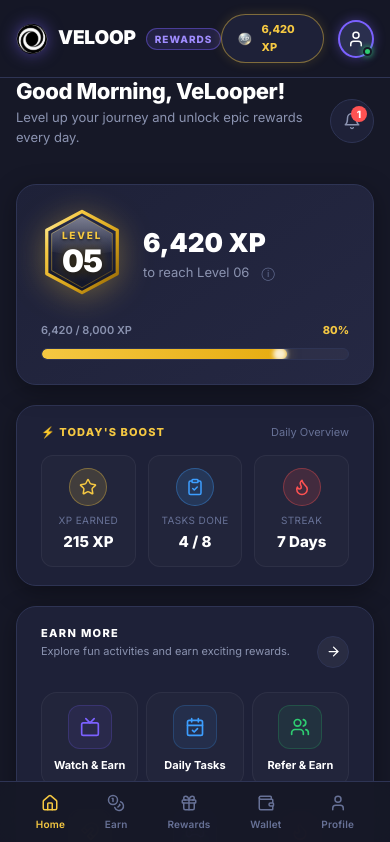
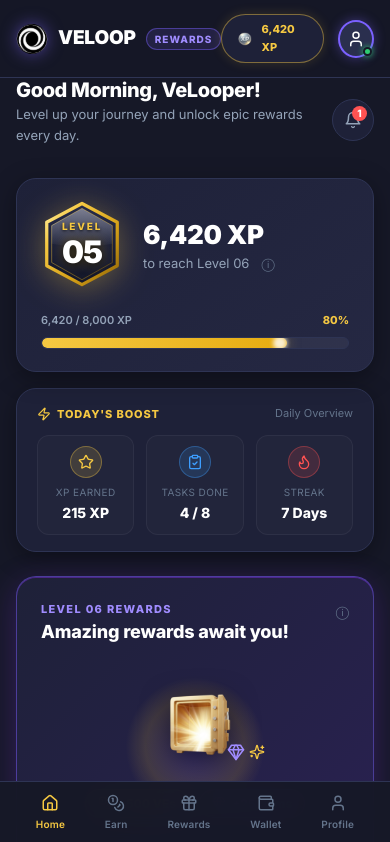
Before and after one commit to rajeevkumardigicbyte/VELoop_Levora, a React (Vite) app: page /Lvl-Dashboard in a window 390 px wide. Shown: the top 842 px of the page. Built offline with nearby package versions, Linux system fonts and the light colour scheme.

Commit message:
feat: executive gamified fintech layout with semantic HTML5 landmarks and balanced symmetry

```diff
--- a/src/components/EarnMoreXP/EarnMoreXP.jsx
+++ b/src/components/EarnMoreXP/EarnMoreXP.jsx
@@ -128,25 +128,31 @@
   const listToRender = activeTab === 'active' ? activeActivities : upcomingConcepts
 
   return (
-    <section className={styles.section}>
+    <section aria-labelledby="earn-heading" className={styles.section}>
       {/* Header from Screen 4 */}
       <div className={styles.sectionHead}>
         <div>
-          <h2 className={styles.screen4Title}>EARN & LEVEL UP</h2>
+          <h2 id="earn-heading" className={styles.screen4Title}>EARN & LEVEL UP</h2>
           <p className={styles.screen4Subtitle}>
             Complete activities. Earn XP. Climb levels. Get rewards.
           </p>
         </div>
 
         {/* Tab Segment (Section 23 & 47) */}
-        <div className={styles.tabSegment}>
+        <div className={styles.tabSegment} role="tablist" aria-label="Earning categories">
           <button
+            type="button"
+            role="tab"
+            aria-selected={activeTab === 'active'}
             className={`${styles.tabBtn} ${activeTab === 'active' ? styles.tabBtnActive : ''}`}
             onClick={() => setActiveTab('active')}
           >
             Active Tasks (6)
           </button>
           <button
+            type="button"
+            role="tab"
+            aria-selected={activeTab === 'upcoming'}
             className={`${styles.tabBtn} ${activeTab === 'upcoming' ? styles.tabBtnActive : ''}`}
             onClick={() => setActiveTab('upcoming')}
           >
--- a/src/components/LevelHero/LevelHero.jsx
+++ b/src/components/LevelHero/LevelHero.jsx
@@ -4,12 +4,7 @@
   Star,
   ClipboardCheck,
   Flame,
-  Tv,
-  CalendarCheck,
-  Users,
-  Magnet,
-  Gamepad2,
-  ArrowRight,
+  Zap,
 } from 'lucide-react'
 import LevelBadgeHex from '../shared/LevelBadgeHex'
 import InfoTooltip from '../InfoTooltip/InfoTooltip'
@@ -43,11 +38,11 @@
   const pct = data.xpPercent
 
   return (
-    <section className={styles.hero}>
+    <div className={styles.hero}>
       {/* Top Greeting Bar (Screen 1) */}
       <div className={styles.greetingBar}>
         <div>
-          <h1 className={styles.greetingTitle}>
+          <h1 id="hero-greeting" className={styles.greetingTitle}>
             Good Morning, VeLooper!
           </h1>
           <p className={styles.greetingSub}>
@@ -56,19 +51,20 @@
         </div>
         <div className={styles.greetingActions}>
           <button
+            type="button"
             className={styles.notificationBtn}
             onClick={onTriggerLevelUp}
             title="Preview Level Up Celebration"
-            aria-label="Notification"
+            aria-label="1 Unread Notification - Preview Level Up"
           >
             <Bell size={18} className={styles.bellIcon} />
-            <span className={styles.notifBadge}>1</span>
+            <span className={styles.notifBadge} aria-hidden="true">1</span>
           </button>
         </div>
       </div>
 
       {/* Main Level Progress Card (Screen 1) */}
-      <div className={styles.levelCard}>
+      <article aria-labelledby="current-level-heading" className={styles.levelCard}>
         <div className={styles.levelCardTop}>
           <div className={styles.levelMainInfo}>
             <div className={styles.badgeWrapper}>
@@ -76,7 +72,7 @@
             </div>
 
             <div className={styles.levelMeta}>
-              <div className={styles.xpBig}>
+              <div id="current-level-heading" className={styles.xpBig}>
                 {animStart ? xpCount.toLocaleString() : '0'} XP
               </div>
               <div className={styles.xpToNext}>
@@ -93,7 +89,14 @@
             <span>{data.currentXP?.toLocaleString()} / {data.requiredXP?.toLocaleString()} XP</span>
             <span className={styles.progressPct}>{pct}%</span>
           </div>
-          <div className={styles.progressBarTrack}>
+          <div
+            className={styles.progressBarTrack}
+            role="progressbar"
+            aria-valuenow={pct}
+            aria-valuemin={0}
+            aria-valuemax={100}
+            aria-label={`Progress to Level ${data.nextLevel}: ${pct}%`}
+          >
             <div
               className={styles.progressBarFill}
               style={{
@@ -105,18 +108,21 @@
             </div>
           </div>
         </div>
-      </div>
+      </article>
 
-      {/* Today's Boost Card (Screen 1) */}
-      <div className={styles.boostCard}>
+      {/* Today's Boost Telemetry Card (Screen 1) */}
+      <section aria-labelledby="todays-boost-heading" className={styles.boostCard}>
         <div className={styles.boostHeader}>
-          <span className={styles.boostTitle}>⚡ TODAY'S BOOST</span>
+          <div className={styles.boostTitleWrap}>
+            <Zap size={14} className={styles.boostZap} aria-hidden="true" />
+            <h2 id="todays-boost-heading" className={styles.boostTitle}>TODAY'S BOOST</h2>
+          </div>
           <span className={styles.boostSubtitle}>Daily Overview</span>
         </div>
         <div className={styles.boostGrid}>
           <div className={styles.boostItem}>
             <div className={`${styles.boostIconWrap} ${styles.boostIconXP}`}>
-              <Star size={18} color="#F5C842" />
+              <Star size={16} color="#F5C842" aria-hidden="true" />
             </div>
             <span className={styles.boostLabel}>XP Earned</span>
             <span className={styles.boostVal}>215 XP</span>
@@ -124,7 +130,7 @@
 
           <div className={styles.boostItem}>
             <div className={`${styles.boostIconWrap} ${styles.boostIconTasks}`}>
-              <ClipboardCheck size={18} color="#3D9EFF" />
+              <ClipboardCheck size={16} color="#3D9EFF" aria-hidden="true" />
             </div>
             <span className={styles.boostLabel}>Tasks Done</span>
             <span className={styles.boostVal}>4 / 8</span>
@@ -132,54 +138,14 @@
 
           <div className={styles.boostItem}>
             <div className={`${styles.boostIconWrap} ${styles.boostIconStreak}`}>
-              <Flame size={18} color="#FF5252" />
+              <Flame size={16} color="#FF5252" aria-hidden="true" />
             </div>
             <span className={styles.boostLabel}>Streak</span>
             <span className={styles.boostVal}>7 Days</span>
           </div>
         </div>
-      </div>
-
-      {/* Earn More 6-Tile Grid (Screen 1) */}
-      <div className={styles.earnMoreSection}>
-        <div className={styles.earnMoreHeader}>
-          <div>
-            <h3 className={styles.earnMoreTitle}>EARN MORE</h3>
-            <p className={styles.earnMoreSub}>Explore fun activities and earn exciting rewards.</p>
-          </div>
-          <a href="#earn" className={styles.earnMoreArrowBtn} title="View all earning activities">
-            <ArrowRight size={15} />
-          </a>
-        </div>
-
-        <div className={styles.quickTilesGrid}>
-          {[
-            { id: 'watch',  icon: Tv,            name: 'Watch & Earn', color: '#7B61FF', link: '#earn' },
-            { id: 'tasks',  icon: CalendarCheck, name: 'Daily Tasks',  color: '#3D9EFF', link: '#earn' },
-            { id: 'refer',  icon: Users,         name: 'Refer & Earn', color: '#2ECC71', link: '#earn' },
-            { id: 'game',   icon: Magnet,        name: 'XP Catcher',   color: '#F5C842', link: '#arcade' },
-            { id: 'mini',   icon: Gamepad2,      name: 'Mini Games',   color: '#A08CFF', link: '#arcade' },
-            { id: 'streak', icon: Flame,         name: 'Streak Bonus', color: '#FF5252', link: '#earn' },
-          ].map((tile) => {
-            const IconComp = tile.icon
-            return (
-              <a key={tile.id} href={tile.link} className={styles.quickTile}>
-                <div
-                  className={styles.quickTileIcon}
-                  style={{
-                    background: `${tile.color}15`,
-                    borderColor: `${tile.color}35`,
-                  }}
-                >
-                  <IconComp size={20} color={tile.color} />
-                </div>
-                <span className={styles.quickTileName}>{tile.name}</span>
-              </a>
-            )
-          })}
-        </div>
-      </div>
-    </section>
+      </section>
+    </div>
   )
 }
 
--- a/src/components/LevelHero/LevelHero.module.css
+++ b/src/components/LevelHero/LevelHero.module.css
@@ -1,12 +1,15 @@
 /* ============================================================
    LEVEL HERO — Styles (Screen 1 from PDF Page 33)
+   Clean Executive Gamified Design
    ============================================================ */
 
 .hero {
   position: relative;
   display: flex;
   flex-direction: column;
-  gap: 20px;
+  justify-content: space-between;
+  gap: 16px;
+  height: 100%;
 }
 
 /* Greeting Bar */
@@ -14,10 +17,11 @@
   display: flex;
   justify-content: space-between;
   align-items: center;
+  min-height: 52px;
 }
 
 .greetingTitle {
-  font-size: clamp(22px, 3.2vw, 32px);
+  font-size: clamp(20px, 2.6vw, 28px);
   font-weight: 800;
   color: var(--text-primary);
   letter-spacing: -0.02em;
@@ -37,13 +41,12 @@
 .notificationBtn {
   background: var(--bg-card);
   border: 1px solid var(--border);
-  width: 44px;
-  height: 44px;
+  width: 42px;
+  height: 42px;
   border-radius: 50%;
   display: flex;
   align-items: center;
   justify-content: center;
-  font-size: 18px;
   position: relative;
   cursor: pointer;
   transition: all var(--transition-fast);
@@ -73,8 +76,8 @@
   color: #fff;
   font-size: 10px;
   font-weight: 800;
-  width: 16px;
-  height: 16px;
+  width: 15px;
+  height: 15px;
   border-radius: 50%;
   display: flex;
   align-items: center;
@@ -86,13 +89,19 @@
   background: var(--grad-card);
   border: 1px solid var(--border);
   border-radius: var(--radius-xl);
-  padding: 24px;
+  padding: 22px 24px;
   box-shadow: var(--shadow-card);
   display: flex;
   flex-direction: column;
-  gap: 20px;
+  gap: 18px;
   position: relative;
   overflow: hidden;
+  transition: border-color var(--transition-normal), box-shadow var(--transition-normal);
+}
+
+.levelCard:hover {
+  border-color: var(--border-gold);
+  box-shadow: 0 8px 30px rgba(0, 0, 0, 0.45);
 }
 
 .levelCardTop {
@@ -111,57 +120,18 @@
   flex-shrink: 0;
 }
 
-.badgeShield {
-  width: 84px;
-  height: 84px;
-  position: relative;
-  display: flex;
-  align-items: center;
-  justify-content: center;
-  filter: drop-shadow(0 0 16px rgba(245, 200, 66, 0.35));
-}
-
-.shieldImg {
-  width: 100%;
-  height: 100%;
-  object-fit: contain;
-}
-
-.shieldOverlayText {
-  position: absolute;
-  display: flex;
-  flex-direction: column;
-  align-items: center;
-  justify-content: center;
-}
-
-.shieldLabel {
-  font-size: 9px;
-  font-weight: 800;
-  letter-spacing: 0.14em;
-  color: #FFFFFF;
-  text-shadow: 0 1px 3px rgba(0, 0, 0, 0.8);
-}
-
-.shieldNumber {
-  font-size: 26px;
-  font-weight: 900;
-  line-height: 1;
-  color: #FFFFFF;
-  text-shadow: 0 2px 6px rgba(0, 0, 0, 0.9);
-}
-
 .levelMeta {
   display: flex;
   flex-direction: column;
 }
 
 .xpBig {
-  font-size: clamp(26px, 3.5vw, 36px);
+  font-size: clamp(26px, 3.2vw, 36px);
   font-weight: 900;
   color: var(--text-primary);
   line-height: 1.1;
   margin-bottom: 4px;
+  letter-spacing: -0.01em;
 }
 
 .xpToNext {
@@ -195,7 +165,7 @@
 
 .progressBarTrack {
   height: 12px;
-  background: rgba(255, 255, 255, 0.04);
+  background: rgba(255, 255, 255, 0.05);
   border-radius: var(--radius-full);
   overflow: hidden;
   border: 1px solid var(--border);
@@ -223,27 +193,43 @@
   opacity: 0.8;
 }
 
-/* Today's Boost Card (Screen 1) */
+/* Today's Boost Telemetry Card (Screen 1) */
 .boostCard {
   background: var(--bg-card);
   border: 1px solid var(--border);
   border-radius: var(--radius-xl);
-  padding: 18px 24px;
+  padding: 16px 20px;
   box-shadow: var(--shadow-card);
+  transition: border-color var(--transition-normal);
+}
+
+.boostCard:hover {
+  border-color: rgba(255, 255, 255, 0.12);
 }
 
 .boostHeader {
   display: flex;
   justify-content: space-between;
   align-items: center;
-  margin-bottom: 14px;
+  margin-bottom: 12px;
+}
+
+.boostTitleWrap {
+  display: flex;
+  align-items: center;
+  gap: 6px;
+}
+
+.boostZap {
+  color: var(--gold);
 }
 
 .boostTitle {
   font-size: var(--text-xs);
   font-weight: 800;
-  letter-spacing: 0.1em;
+  letter-spacing: 0.08em;
   color: var(--gold);
+  margin: 0;
 }
 
 .boostSubtitle {
@@ -262,7 +248,7 @@
   flex-direction: column;
   align-items: center;
   text-align: center;
-  padding: 12px 8px;
+  padding: 10px 8px;
   background: rgba(255, 255, 255, 0.02);
   border: 1px solid rgba(255, 255, 255, 0.05);
   border-radius: var(--radius-md);
@@ -275,13 +261,12 @@
 }
 
 .boostIconWrap {
-  width: 38px;
-  height: 38px;
+  width: 32px;
+  height: 32px;
   border-radius: 50%;
   display: flex;
   align-items: center;
   justify-content: center;
-  font-size: 18px;
   margin-bottom: 6px;
 }
 
@@ -309,112 +294,7 @@
 }
 
 .boostVal {
-  font-size: 15px;
+  font-size: 14px;
   font-weight: 800;
   color: var(--text-primary);
 }
-
-/* Earn More Section (Screen 1) */
-.earnMoreSection {
-  background: var(--bg-card);
-  border: 1px solid var(--border);
-  border-radius: var(--radius-xl);
-  padding: 20px 24px;
-  box-shadow: var(--shadow-card);
-}
-
-.earnMoreHeader {
-  display: flex;
-  justify-content: space-between;
-  align-items: center;
-  margin-bottom: 16px;
-}
-
-.earnMoreTitle {
-  font-size: var(--text-xs);
-  font-weight: 800;
-  letter-spacing: 0.12em;
-  color: var(--text-primary);
-  margin-bottom: 2px;
-}
-
-.earnMoreSub {
-  font-size: var(--text-xs);
-  color: var(--text-secondary);
-}
-
-.earnMoreArrowBtn {
-  width: 32px;
-  height: 32px;
-  border-radius: 50%;
-  background: rgba(255, 255, 255, 0.05);
-  border: 1px solid var(--border);
-  color: var(--text-primary);
-  display: flex;
-  align-items: center;
-  justify-content: center;
-  font-size: 13px;
-  text-decoration: none;
-  transition: all var(--transition-fast);
-}
-
-.earnMoreArrowBtn:hover {
-  background: var(--purple-soft);
-  color: var(--purple-light);
-  border-color: var(--border-purple);
-  transform: translateX(2px);
-}
-
-.quickTilesGrid {
-  display: grid;
-  grid-template-columns: repeat(3, 1fr);
-  gap: 12px;
-}
-
-@media (max-width: 480px) {
-  .quickTilesGrid {
-    grid-template-columns: repeat(3, 1fr);
-    gap: 8px;
-  }
-}
-
-.quickTile {
-  display: flex;
-  flex-direction: column;
-  align-items: center;
-  text-align: center;
-  gap: 8px;
-  padding: 12px 8px;
-  background: rgba(255, 255, 255, 0.02);
-  border: 1px solid rgba(255, 255, 255, 0.05);
-  border-radius: var(--radius-lg);
-  text-decoration: none;
-  transition: all var(--transition-fast);
-}
-
-.quickTile:hover {
-  background: rgba(255, 255, 255, 0.06);
-  border-color: var(--border-hover);
-  transform: translateY(-2px);
-}
-
-.quickTileIcon {
-  width: 44px;
-  height: 44px;
-  border-radius: 12px;
-  border: 1px solid transparent;
-  display: flex;
-  align-items: center;
-  justify-content: center;
-  font-size: 20px;
-}
-
-.quickTileName {
-  font-size: 11px;
-  font-weight: 700;
-  color: var(--text-primary);
-  white-space: nowrap;
-  overflow: hidden;
-  text-overflow: ellipsis;
-  max-width: 100%;
-}
--- a/src/components/NextLevelReward/NextLevelReward.jsx
+++ b/src/components/NextLevelReward/NextLevelReward.jsx
@@ -9,7 +9,8 @@
   const pct = data.xpPercent
 
   return (
-    <div
+    <aside
+      aria-labelledby="reward-vault-heading"
       className={`${styles.card} animate-fadeInUp`}
       onMouseEnter={() => setIsHovered(true)}
       onMouseLeave={() => setIsHovered(false)}
@@ -18,21 +19,23 @@
       <div className={styles.header}>
         <div>
           <div className={styles.levelTag}>LEVEL {String(targetLevel).padStart(2, '0')} REWARDS</div>
-          <h3 className={styles.mainHeading}>Amazing rewards await you!</h3>
+          <h2 id="reward-vault-heading" className={styles.mainHeading}>
+            Amazing rewards await you!
+          </h2>
         </div>
         <InfoTooltip text="Reach Level 05 to unlock this reward chest containing 500 VEs and 25 Gems. Values are credited automatically upon reaching the XP milestone." />
       </div>
 
       {/* Visual Chest + Purple Gems Centerpiece from Screen 1 */}
       <div className={styles.chestGraphicCenter}>
-        <div className={styles.glowAura} />
+        <div className={styles.glowAura} aria-hidden="true" />
         <div className={styles.chestArtwork}>
           <img
             src="/assets/safe-1.svg"
             alt="Level 05 Reward Chest"
             className={styles.chestImg}
           />
-          <div className={styles.floatingGemCluster}>
+          <div className={styles.floatingGemCluster} aria-hidden="true">
             <span className={styles.gemSparkle}>
               <Gem size={18} color="#A08CFF" />
             </span>
@@ -44,17 +47,24 @@
 
         <div className={styles.rewardSummaryRow}>
           <span className={styles.rewardPillGold}>
-            <Coins size={14} color="#F5C842" /> +500 VEs
+            <Coins size={14} color="#F5C842" aria-hidden="true" /> +500 VEs
           </span>
           <span className={styles.rewardPillPurple}>
-            <Gem size={14} color="#A08CFF" /> +25 Gems
+            <Gem size={14} color="#A08CFF" aria-hidden="true" /> +25 Gems
           </span>
         </div>
       </div>
 
       {/* Progress towards unlock */}
       <div className={styles.progressWrap}>
-        <div className={styles.progressTrack}>
+        <div
+          className={styles.progressTrack}
+          role="progressbar"
+          aria-valuenow={pct}
+          aria-valuemin={0}
+          aria-valuemax={100}
+          aria-label={`Reward chest unlock progress: ${pct}%`}
+        >
           <div className={styles.progressFill} style={{ width: `${pct}%` }} />
         </div>
         <div className={styles.progressText}>
@@ -63,20 +73,22 @@
         </div>
       </div>
 
-      {/* "View Rewards" Action Button from Screen 1 */}
+      {/* "View Rewards Preview" Action Button from Screen 1 */}
       <div className={styles.ctaRow}>
         <button
+          type="button"
           className="ve-btn ve-btn-gold"
           onClick={onTriggerLevelUp}
           style={{ width: '100%', padding: '13px' }}
+          aria-label="View Rewards Preview modal"
         >
-          View Rewards Preview <ArrowRight size={16} />
+          View Rewards Preview <ArrowRight size={16} aria-hidden="true" />
         </button>
       </div>
 
       {/* Shimmer overlay */}
-      <div className={`${styles.shimmer} ${isHovered ? styles.shimmerActive : ''}`} />
-    </div>
+      <div className={`${styles.shimmer} ${isHovered ? styles.shimmerActive : ''}`} aria-hidden="true" />
+    </aside>
   )
 }
 
--- a/src/components/PlayAndEarn/PlayAndEarn.jsx
+++ b/src/components/PlayAndEarn/PlayAndEarn.jsx
@@ -5,18 +5,18 @@
 
 const PlayAndEarn = () => {
   return (
-    <section className={styles.section}>
+    <section aria-labelledby="arcade-heading" className={styles.section}>
       <div className={styles.sectionHead}>
         <div>
           <div className={styles.tagWrap}>
             <span className="ve-badge ve-badge-gold">
-              <Zap size={12} style={{ display: 'inline', marginRight: '4px' }} /> Play & Earn Hub
+              <Zap size={12} style={{ display: 'inline', marginRight: '4px' }} aria-hidden="true" /> Play & Earn Hub
             </span>
             <span className="ve-badge ve-badge-purple">
-              <Gamepad2 size={12} style={{ display: 'inline', marginRight: '4px' }} /> Skill Mini-Game
+              <Gamepad2 size={12} style={{ display: 'inline', marginRight: '4px' }} aria-hidden="true" /> Skill Mini-Game
             </span>
           </div>
-          <h2 className="section-title">Level-Up Arcade</h2>
+          <h2 id="arcade-heading" className="section-title">Level-Up Arcade</h2>
           <p className="section-subtitle">
             Play interactive micro-games to earn instant XP boosts and progress towards your next milestone.
           </p>
--- a/src/components/XPActivity/XPActivity.jsx
+++ b/src/components/XPActivity/XPActivity.jsx
@@ -58,18 +58,20 @@
     : recentActivities.filter(a => a.category === filter)
 
   return (
-    <section className={styles.section}>
+    <section aria-labelledby="activity-heading" className={styles.section}>
       <div className={styles.activityCard}>
         {/* Header from Screen 6 */}
         <div className={styles.cardHeader}>
-          <h2 className={styles.title}>RECENT ACTIVITY</h2>
+          <h2 id="activity-heading" className={styles.title}>RECENT ACTIVITY</h2>
           <div className={styles.filterWrap}>
             <button
+              type="button"
               className={`${styles.filterBtn} ${filter === 'all' ? styles.filterBtnActive : ''}`}
               onClick={() => setFilter(filter === 'all' ? 'catcher' : 'all')}
               title="Filter activity"
+              aria-label={`Filter activity: currently showing ${filter === 'all' ? 'All' : 'Game'}`}
             >
-              <Filter size={12} style={{ display: 'inline', marginRight: '4px' }} />
+              <Filter size={12} style={{ display: 'inline', marginRight: '4px' }} aria-hidden="true" />
               {filter === 'all' ? 'All' : 'Game'}
             </button>
           </div>
--- a/src/pages/LevelDashboard/LevelDashboard.jsx
+++ b/src/pages/LevelDashboard/LevelDashboard.jsx
@@ -29,7 +29,7 @@
   return (
     <div className="page-wrapper">
       {/* Top Navbar */}
-      <header className={styles.navbar}>
+      <header className={styles.navbar} role="banner">
         <div className="content-container">
           <div className={styles.navInner}>
             <a href="#hero" className={styles.brand}>
@@ -38,7 +38,7 @@
               <span className={styles.brandSub}>REWARDS</span>
             </a>
 
-            <nav className={styles.navLinks}>
+            <nav className={styles.navLinks} aria-label="Desktop Primary Navigation">
               <a href="#hero" className={`${styles.navLink} ${activeTab === 'home' ? styles.navLinkActive : ''}`} onClick={() => setActiveTab('home')}>
                 Level Hub
               </a>
@@ -79,7 +79,7 @@
       </header>
 
       {/* Main Content (Section 39 Desktop Layout & Page 33 Mobile screens) */}
-      <main className={`content-container ${styles.mainContent}`}>
+      <main className={`content-container ${styles.mainContent}`} id="main-content">
         {loading && (
           <div className={styles.loadingContainer}>
             <SkeletonLoader type="hero" />
@@ -102,9 +102,9 @@
           <>
             {/* ROW 1: Current Level + XP Progress | Next Reward (Locked Reward Vault Card) */}
             <div id="hero" className={styles.heroRewardGrid}>
-              <div className={styles.heroCol}>
+              <section aria-label="Current Level & Daily Boost" className={styles.heroCol}>
                 <LevelHero data={data} onTriggerLevelUp={triggerLevelUp} />
-              </div>
+              </section>
               <div className={styles.rewardCol}>
                 <NextLevelReward data={data} onTriggerLevelUp={triggerLevelUp} />
               </div>
--- a/src/pages/LevelDashboard/LevelDashboard.module.css
+++ b/src/pages/LevelDashboard/LevelDashboard.module.css
@@ -170,12 +170,14 @@
 
 @media (min-width: 1024px) {
   .heroRewardGrid {
-    grid-template-columns: 1.55fr 1fr;
+    grid-template-columns: 1.35fr 1fr;
   }
 }
 
 .heroCol {
   min-width: 0;
+  display: flex;
+  flex-direction: column;
 }
 
 .rewardCol {
--- a/src/styles/tokens.css
+++ b/src/styles/tokens.css
@@ -4,15 +4,16 @@
    ============================================================ */
 
 :root {
-  /* ---------- Backgrounds (Section 34: Body background #161827) ---------- */
+  /* ---------- Backgrounds (Unified Executive Dark Obsidian & Navy Palette) ---------- */
+  --bg-canvas:      #0D0F18;
   --bg-body:        #161827;
   --bg-card:        #1E2138;
   --bg-card-hover:  #252843;
   --bg-elevated:    #2A2F4E;
-  --bg-overlay:     rgba(22, 24, 39, 0.94);
-  --bg-input:       #161827;
+  --bg-overlay:     rgba(13, 15, 24, 0.94);
+  --bg-input:       #121422;
 
-  /* ---------- Brand / Accent (Section 35: Gold, Deep Navy, Purple, Blue, Green) ---------- */
+  /* ---------- Brand / Accent Colors (Gold, Deep Navy, Purple, Blue, Green, Flame) ---------- */
   --gold:           #F5C842;
   --gold-dark:      #D4A017;
   --gold-light:     #FCE280;
@@ -48,10 +49,10 @@
   --border-gold:    rgba(245, 200, 66, 0.45);
   --border-purple:  rgba(123, 97, 255, 0.45);
 
-  /* ---------- Text ---------- */
+  /* ---------- Typography Colors (High-Contrast Professional) ---------- */
   --text-primary:   #FFFFFF;
-  --text-secondary: #8B93B0;
-  --text-muted:     #677196;
+  --text-secondary: #94A3B8;
+  --text-muted:     #64748B;
   --text-gold:      #F5C842;
 
   /* ---------- Borders ---------- */
```
Also changed, not shown: src/components/LevelRoadmap/LevelRoadmap.jsx (+23 -20 lines), src/components/RecommendationBanner/RecommendationBanner.jsx (+12 -8 lines).
